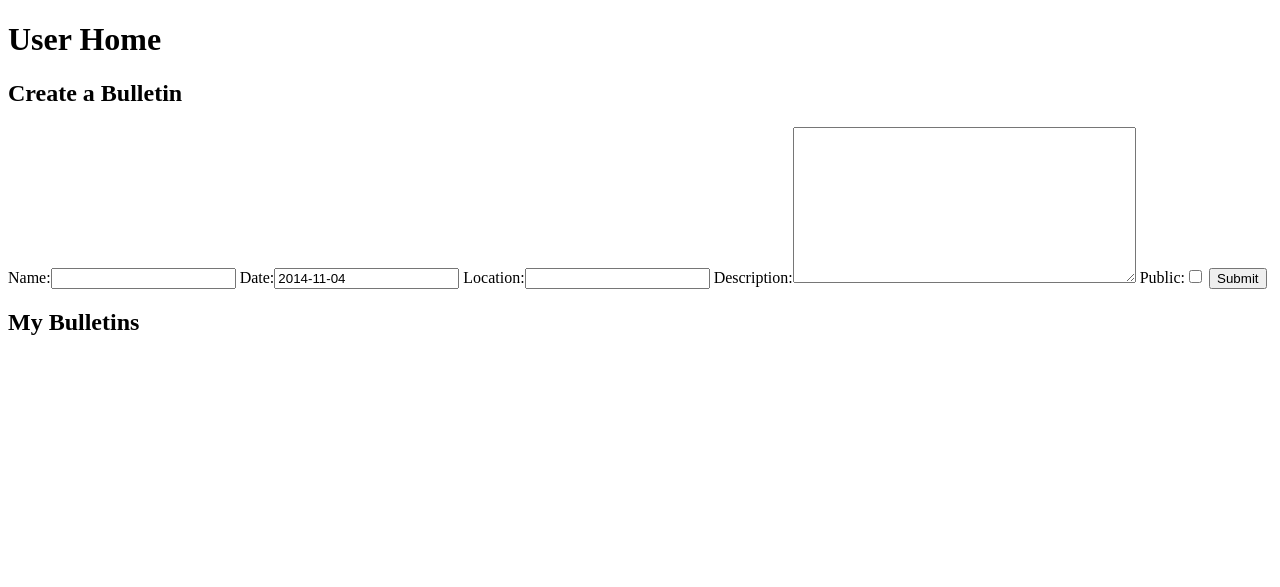
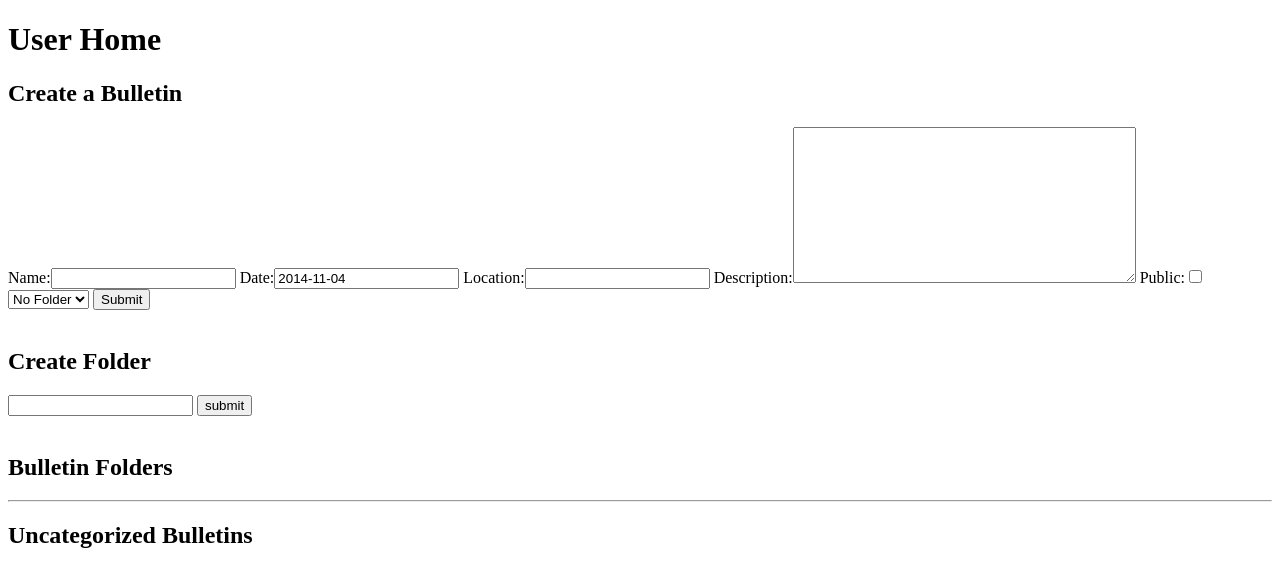
Before and after one commit to SabaEskandarian/cs3240-f14-team06, a Django app: page /1/ in a window 1280 px wide. Shown: the top 587 px of the page. Run offline with Django 3.2, Linux system fonts and the light colour scheme; data that the repository does not hold is empty.

Commit message:
added folder functionality

```diff
--- a/project/SecureWitness/models.py
+++ b/project/SecureWitness/models.py
@@ -10,7 +10,7 @@ class User(models.Model):
 #Don't technically need this, may do away with it later
 class Folder(models.Model):
     name = models.CharField(max_length=100)
-    user = models.ForeignKey(User)
+    user = models.ForeignKey(User, on_delete=models.DO_NOTHING, default = 0)
 
 class Bulletin(models.Model):
     name = models.CharField(max_length=100)
@@ -18,16 +18,16 @@ class Bulletin(models.Model):
     location = models.CharField(max_length=100, default="")
     description = models.TextField(default="")
     public = models.BooleanField(default=False)
-    folder = models.ForeignKey(Folder, default = 0)
-    author = models.ForeignKey(User, default = 0)
+    folder = models.ForeignKey(Folder, default = 0, on_delete=models.DO_NOTHING)
+    author = models.ForeignKey(User, default = 0, on_delete=models.DO_NOTHING)
 
 class Document(models.Model):
     file = models.FileField()
-    bulletin = models.ForeignKey(Bulletin)
+    bulletin = models.ForeignKey(Bulletin, on_delete=models.DO_NOTHING)
 
 class Sharing(models.Model):
-    author = models.ForeignKey(User, related_name='sharing_author')
-    reader = models.ForeignKey(User, related_name='sharing_reader')
-    bulletin = models.ForeignKey(Bulletin)
+    author = models.ForeignKey(User, related_name='sharing_author', on_delete=models.DO_NOTHING)
+    reader = models.ForeignKey(User, related_name='sharing_reader', on_delete=models.DO_NOTHING)
+    bulletin = models.ForeignKey(Bulletin, on_delete=models.DO_NOTHING)
 
 # Create your models here.
--- a/project/SecureWitness/templates/user_home.html
+++ b/project/SecureWitness/templates/user_home.html
@@ -10,9 +10,51 @@
 <form action="/{{ userId }}/createBulletin/" method="post">
 {% csrf_token %}
 {{ bulletinForm }}
+<select id="id_folder" name="folder">
+    <option value="0" selected="selected">No Folder</option>
+    {% for folder in folders %}
+    <option value="{{ folder.id }}">{{ folder.name }}</option>
+    {% endfor %}
+</select>
 <input type="submit" value="Submit">
 </form>
-<h2>My Bulletins</h2>
+<br />
+<h2>Create Folder</h2>
+<form action="/{{ userId }}/createFolder/" method="post">
+    {% csrf_token %}
+    <input id="id_name" maxlength="100" name="name" type="text" />
+    <input type="submit" value="submit">
+</form><br />
+<h2>Bulletin Folders</h2>
+<p><ul>
+{% for folder in folders %}
+<li><a href="/{{ userId }}/getFolder/{{ folder.id }}">{{ folder.name }}</a><br />
+<ul>
+    <li>rename folder:
+            <form action="/{{ userId }}/renameFolder/{{ folder.id }}" method="post">
+                {% csrf_token %}
+                <input id="id_name" maxlength="100" name="name" type="text" />
+                <input type="submit" value="rename">
+            </form>
+    </li>
+    <li>copy folder:
+        <form action="/{{ userId }}/copyFolder/{{ folder.id }}" method="post">
+            {% csrf_token %}
+            <input id="id_name" maxlength="100" name="name" type="text" />
+            <input type = "submit" value="copy">
+        </form>
+    </li>
+    <li>
+        <form action="/{{ userId }}/deleteFolder/{{ folder.id }}" method="delete">
+            {% csrf_token %}
+            <input type = "submit" value="delete folder">
+        </form>
+    </li>
+</ul>
+</li>
+{% endfor %}
+</ul></p><hr />
+<h2>Uncategorized Bulletins</h2>
 {% for bulletin in bulletins %}
 <p>
     <h3>{{ bulletin.name }}</h3>
@@ -41,6 +83,18 @@
                 <input type = "submit" value="copy">
             </form>
         </li>
+        <li>Change Folder:
+            <form action="/{{ userId }}/setBulletinFolder/{{ bulletin.id }}" method="post">
+                {% csrf_token %}
+                <select id="id_folder" name="folder">
+                    <option value="0" selected="selected">No Folder</option>
+                    {% for folder in folders %}
+                        <option value="{{ folder.id }}">{{ folder.name }}</option>
+                    {% endfor %}
+                </select>
+                <input type="submit" value="Set Folder">
+            </form>
+        </li>
         <li>
             <form action="/{{ userId }}/deleteBulletin/{{ bulletin.id }}" method="delete">
                 {% csrf_token %}
--- a/project/SecureWitness/views.py
+++ b/project/SecureWitness/views.py
@@ -6,43 +6,53 @@ from django.http import HttpResponseRedirect
 
 #folders
 @require_http_methods(["POST"])
-def createFolder(request):
-    return
+def createFolder(request, userId):
+    data = request.POST
+    folder = models.Folder(name=data['name'])#add user later
+    folder.save()
+    return HttpResponseRedirect('/'+userId+'/')
 
-@require_http_methods(["DELETE"])
-def deleteFolder(request):
-
-    return
+#@require_http_methods(["DELETE"])
+def deleteFolder(request, userId, folderId):
+    folder = models.Folder.objects.get(pk=folderId)
+    bulletins = models.Bulletin.objects.filter(folder_id = folder.pk)
+    for bulletin in bulletins:
+        bulletin.delete()
+    folder.delete()
+    return HttpResponseRedirect('/'+userId+'/')
 
 @require_http_methods(["POST"])
-def renameFolder(request):
-    return
+def renameFolder(request, userId, folderId):
+    folder = models.Folder.objects.get(pk=folderId)
+    folder.name = request.POST['name']
+    folder.save()
+    return HttpResponseRedirect('/'+userId+'/')
 
 @require_http_methods(["POST"])
-def copyFolder(request):
-    return
-
-@require_http_methods(["GET"])
-def getFolders(request):
-    return
-
+def copyFolder(request, userId, folderId):
+    folder = models.Folder.objects.get(pk=folderId)
+    bulletins = models.Bulletin.objects.filter(folder_id = folder.pk)
+    folder.pk = None
+    folder.name = request.POST['name']
+    folder.save()
+    for bulletin in bulletins:
+        bulletin.pk = None
+        bulletin.folder = folder
+        bulletin.save()
+    return HttpResponseRedirect('/'+userId+'/')
 
 #bulletins
 @require_http_methods(["POST"])
 def createBulletin(request, userId):
     data = request.POST
-    #user = models.User.objects.get(pk=userId);
-    #user = models.User(username="abc", passHash = "def", isAdmin = False)
-    #folder = models.Folder(name = "woo", user = user)
-    #folder = models.Folder.objects.get(pk=data['folder']) may change that
     public = False
+    folder_id = 0
+    if 'folder' in data:
+        folder_id = data['folder']
     if 'public' in data:
         public = True
-    bulletin = models.Bulletin(name=data['name'], date=data['date'], location = data['location'], description = data['description'], public = public)#, folder = folder, author = user)#change author/folder later
+    bulletin = models.Bulletin(name=data['name'], date=data['date'], location = data['location'], description = data['description'], public = public, folder_id = folder_id)#, author = user)#change author later
     bulletin.save()
-    bulletins = models.Bulletin.objects.filter(author_id = userId).values() # this bit is a duplicate of the getBulletins code
-    #return render_to_response('list_bulletins.html', {'bulletins':bulletins})
-    #return showUserHome(userId, request)
     return HttpResponseRedirect('/'+userId+'/')
 
 #@require_http_methods(["DELETE"]) this was causing problems
@@ -55,6 +65,14 @@ def deleteBulletin(request, userId, bulletinId):
 def renameBulletin(request, userId, bulletinId):
     bulletin = models.Bulletin.objects.get(pk=bulletinId)
     bulletin.name = request.POST['name']
+    bulletin.save()
+    return HttpResponseRedirect('/'+userId+'/')
+
+@require_http_methods(["POST"])
+def setBulletinFolder(request, userId, bulletinId):
+    folder_id = request.POST['folder']
+    bulletin = models.Bulletin.objects.get(pk=bulletinId)
+    bulletin.folder_id=folder_id
     bulletin.save()
     return HttpResponseRedirect('/'+userId+'/')
 
@@ -72,10 +90,6 @@ def getBulletins(request, userId):
     #return render_to_response('list_bulletins.html', {'bulletins':bulletins})
     #return showUserHome(userId, request)
     return HttpResponseRedirect('/'+userId+'/')
-
-@require_http_methods(["GET"])
-def getBulletin(request, userId, bulletinId):
-    return
 
 #documents
 @require_http_methods(["POST"])
@@ -111,14 +125,25 @@ def homePage(request):
 def userPage(request, userId):
     return showUserHome(userId, request)
 
+@require_http_methods(["GET"])
+def userFolder(request, userId, folderId):
+    return showUserFolder(userId, folderId, request)
+
 #the things below are not views... maybe move them out later?
 
 #return the interface page of the user
 def showUserHome(userId, request):
     bulletinForm = BulletinForm()
-    bulletins = models.Bulletin.objects.filter(author_id = userId).values()
+    bulletins = models.Bulletin.objects.filter(author_id = userId, folder_id = 0).values()
+    folders = models.Folder.objects.filter(user_id = userId).values()
     #return render_to_response('user_home.html', {'bulletinForm': bulletinForm, 'bulletins':bulletins}, )
-    return render(request, 'user_home.html', {'userId':userId, 'bulletinForm': bulletinForm, 'bulletins':bulletins})
+    return render(request, 'user_home.html', {'userId':userId, 'bulletinForm': bulletinForm, 'bulletins':bulletins, 'folders':folders})
+
+def showUserFolder(userId, folderId, request):
+    bulletins = models.Bulletin.objects.filter(author_id = userId, folder_id = folderId).values()
+    folder = models.Folder.objects.get(id = folderId)
+    folders = models.Folder.objects.filter(user_id = userId).values()
+    return render(request, 'folder_bulletins.html', {'userId': userId, 'folder':folder, 'bulletins':bulletins, 'folders':folders})
 
 class BulletinForm(ModelForm):
     public = BooleanField(required=False)
--- a/project/project/urls.py
+++ b/project/project/urls.py
@@ -10,11 +10,17 @@ urlpatterns = patterns('',
     #url(r'^admin/', include(admin.site.urls)),
     url('^$', 'SecureWitness.views.homePage'),
     url(r'^(?P<userId>[^/]+)/?$', 'SecureWitness.views.userPage'),
-    url(r'^(?P<userId>[^/]+)/getBulletins/?$', 'SecureWitness.views.getBulletins'),
-    #url(r'^(<userId>[^/]+)/bulletins/(<bulletinId>[^/]+)?$', views.getBulletin),
+    url(r'^(?P<userId>[^/]+)/getFolder/(?P<folderId>[^/]+)/?$', 'SecureWitness.views.userFolder'),
+
     url(r'^(?P<userId>[^/]+)/createBulletin/?$', 'SecureWitness.views.createBulletin'),
     url(r'^(?P<userId>[^/]+)/renameBulletin/(?P<bulletinId>[^/]+)/?$', 'SecureWitness.views.renameBulletin'),
     url(r'^(?P<userId>[^/]+)/copyBulletin/(?P<bulletinId>[^/]+)/?$', 'SecureWitness.views.copyBulletin'),
     url(r'^(?P<userId>[^/]+)/deleteBulletin/(?P<bulletinId>[^/]+)/?$', 'SecureWitness.views.deleteBulletin'),
-    #url(r'^steve/bulletins/', views.createBulletin)
+    url(r'^(?P<userId>[^/]+)/setBulletinFolder/(?P<bulletinId>[^/]+)/?$', 'SecureWitness.views.setBulletinFolder'),
+
+    url(r'^(?P<userId>[^/]+)/createFolder/?$', 'SecureWitness.views.createFolder'),
+    url(r'^(?P<userId>[^/]+)/renameFolder/(?P<folderId>[^/]+)/?$', 'SecureWitness.views.renameFolder'),
+    url(r'^(?P<userId>[^/]+)/copyFolder/(?P<folderId>[^/]+)/?$', 'SecureWitness.views.copyFolder'),
+    url(r'^(?P<userId>[^/]+)/deleteFolder/(?P<folderId>[^/]+)/?$', 'SecureWitness.views.deleteFolder')
+
 )
```
Also changed, not shown: project/SecureWitness/templates/list_bulletins.html (deleted, +0 -16 lines), 1 other file.
